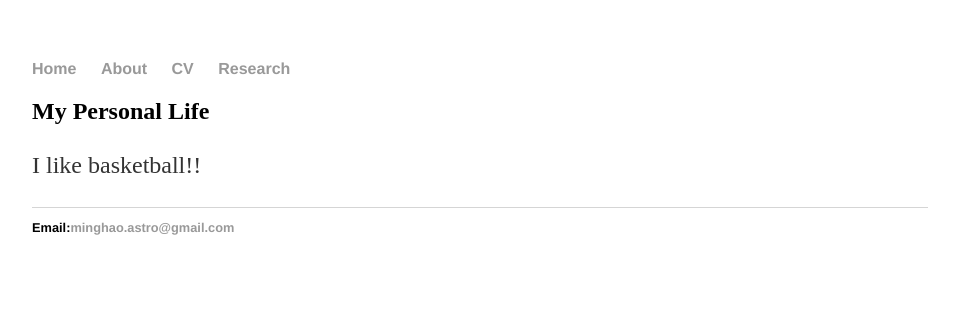
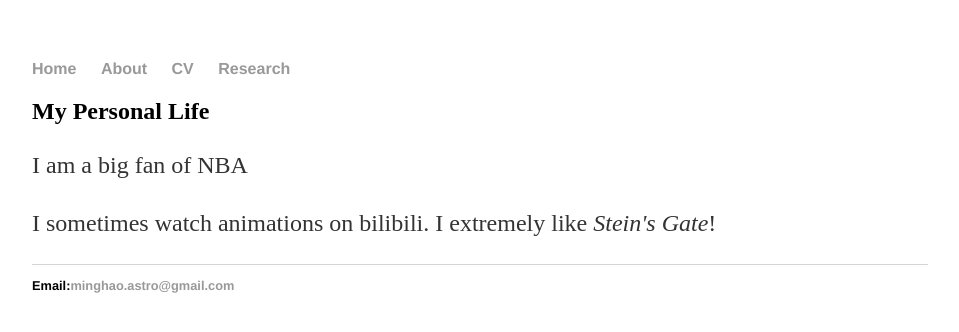
Before and after one commit to JianiDing/JianiDing.github.io, a Jekyll site: the page built from about/index.html, in a window 1280 px wide. Shown: the top 332 px of the page, without its empty margins (160-1119 px from the left). Built offline with Jekyll 4.4.1, drawn with Linux system fonts in a browser that asks for light colours.

Commit message:
Update index.html

```diff
--- a/about/index.html
+++ b/about/index.html
@@ -6,6 +6,8 @@ title: My Personal Life
 
 <div class="blurb">
 	<h2>{{ page.title }}</h2>
-	<p>I like basketball!!
+	<p>I am a big fan of NBA
+	</p>
+	<p> I sometimes watch animations on bilibili. I extremely like <em>Stein's Gate</em>!
 	</p>
 </div>
```
